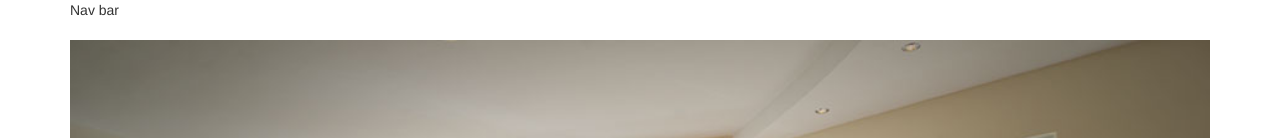
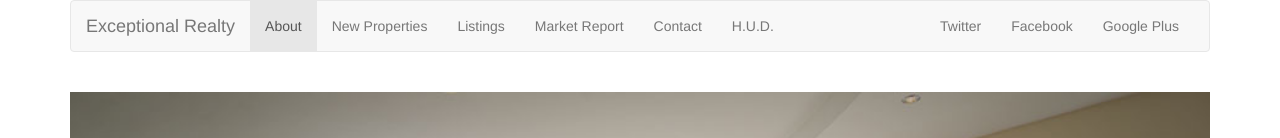
Before and after one commit to emkilbane/exceptional-realty-bootstrapped, a plain HTML site: page index.html in a window 1280 px wide. Shown: the top 138 px of the page. Drawn offline with nearby package versions, Linux system fonts and the light colour scheme.

Commit message:
finished navbar

```diff
--- a/index.html
+++ b/index.html
@@ -25,7 +25,41 @@
     <div class="container">
       <div class="row">
         <div class="col-sm-12">
-          Nav bar
+          <nav class="navbar navbar-default">
+            <div class="container-fluid">
+              <!-- Brand and toggle get grouped for better mobile display -->
+              <div class="navbar-header">
+                <button type="button" class="navbar-toggle collapsed" data-toggle="collapse" data-target="#bs-example-navbar-collapse-1" aria-expanded="false">
+                  <span class="sr-only">Toggle navigation</span>
+                  <span class="icon-bar"></span>
+                  <span class="icon-bar"></span>
+                  <span class="icon-bar"></span>
+                </button>
+                <a class="navbar-brand" href="#">Exceptional Realty</a>
+              </div>
+
+              <!-- Collect the nav links, forms, and other content for toggling -->
+              <div class="collapse navbar-collapse" id="bs-example-navbar-collapse-1">
+                <ul class="nav navbar-nav">
+                  <li class="active"><a href="#">About <span class="sr-only">(current)</span></a></li>
+                  <li><a href="#">New Properties</a></li>
+                  <li><a href="#">Listings</a></li>
+                  <li><a href="#">Market Report</a></li>
+                  <li><a href="#">Contact</a></li>
+                  <li><a href="#" target="_blank">H.U.D.</a></li>
+                </ul>
+
+                <ul class="nav navbar-nav navbar-right">
+                  <li><a class="twit" href="#" title="Twitter">Twitter</a></li>
+                  <li><a class="fbook" href="#" title="Facebook">Facebook</a></li>
+                  <li><a class="gplus" href="#" title="Google Plus">Google Plus</a></li>
+                </ul>
+              </div><!-- /.navbar-collapse -->
+            </div><!-- /.container-fluid -->
+        </nav>
+
+
+
         </div>
       </div>
       <div class="row">
```
